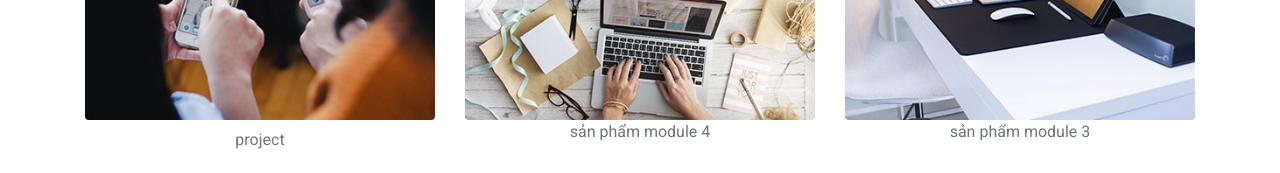
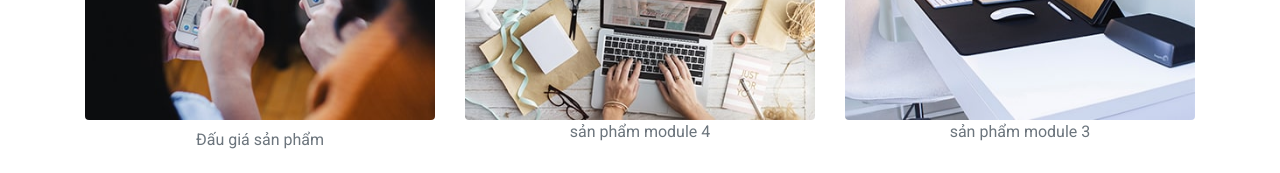
Before and after one commit to MaiCongPhuoc/portfolio, a plain HTML site: page index.html in a window 1280 px wide. Shown: the part 3231-3404 px from the top of the page. Drawn offline with nearby package versions, Linux system fonts and the light colour scheme.

Commit message:
portfolio

```diff
--- a/index.html
+++ b/index.html
@@ -273,7 +273,7 @@
                             </a>
                         </div>
                     </div>
-                    <div class="text-center">project</div>
+                    <div class="text-center">Đấu giá sản phẩm</div>
                 </div>
                 <div class="col-lg-4 col-md-6 mb-4 portfolio-item second">
                     <a href="https://github.com/MaiCongPhuoc/spb-sell-phone-telephone-shop/tree/main" target="_blank">
```
